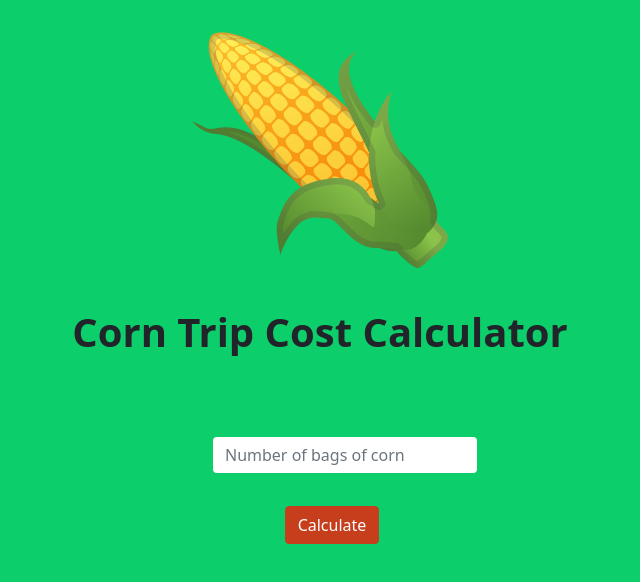
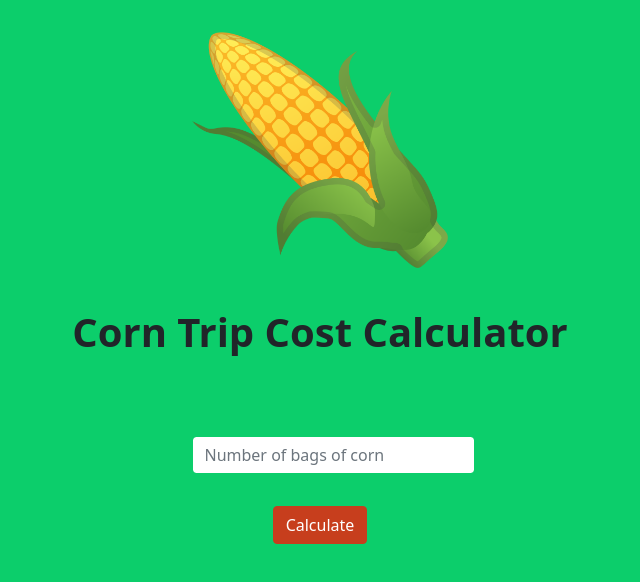
Before and after one commit to miranda-hawkes/corn-trip-cost-calculator, a React (Create React App) app: page / in a window 1280 px wide. Shown: the top 582 px of the page, without its empty margins (320-960 px from the left). Built offline with nearby package versions, Linux system fonts and the light colour scheme.

Commit message:
Tweaking layout

```diff
--- a/src/App.css
+++ b/src/App.css
@@ -22,14 +22,14 @@ html {
 .row {
   margin-bottom: 2rem;
   border-radius: .3rem;
-  width: 15em;
+  --bs-gutter-x: 0rem!important;
 }
 
 .middle {
   vertical-align: middle;
 }
 
-*, ::after, ::before {
+* {
   box-sizing: content-box!important;
 }
 
--- a/src/App.js
+++ b/src/App.js
@@ -51,7 +51,7 @@ function App() {
 
   return (
 
-    <Jumbotron className="middle">
+    <Jumbotron>
 
       <img src={"./corn.png"} id="corn"/>
       <div class="d-flex p-12">
```
